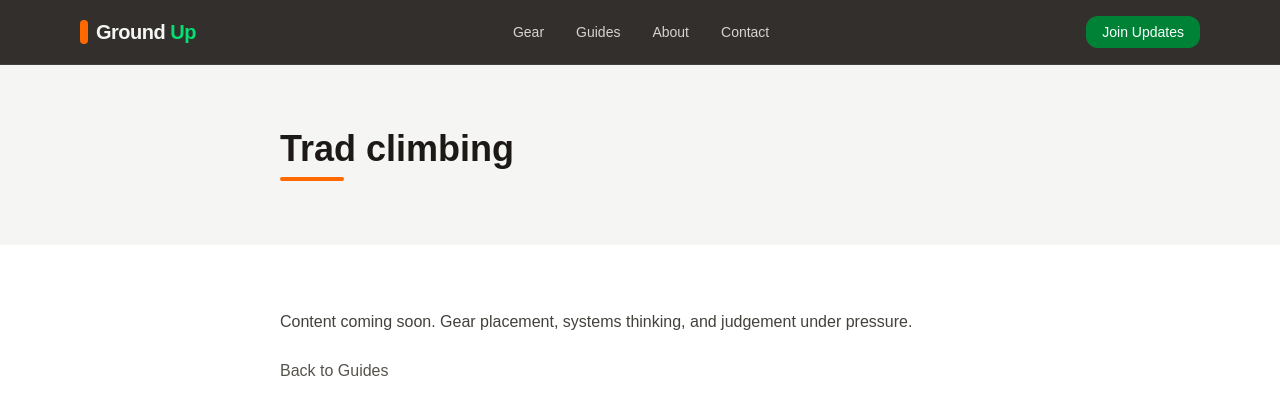
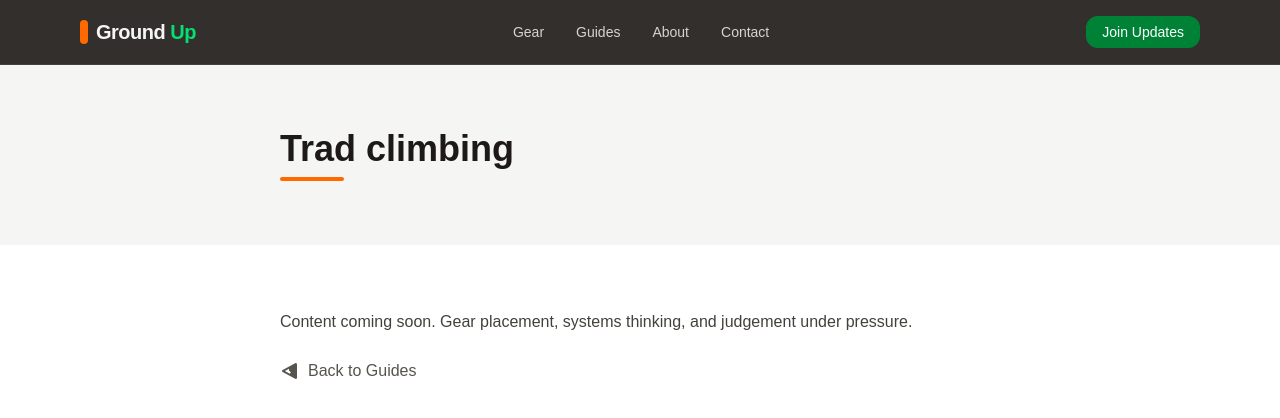
Before and after one commit to beta86/climbing-platform, a Next.js app: page /guides/trad in a window 1280 px wide. Shown: the top 418 px of the page. Built offline with nearby package versions, Linux system fonts and the light colour scheme.

Commit message:
Add back component and mountain icon

```diff
--- a/app/gear/[discipline]/page.tsx
+++ b/app/gear/[discipline]/page.tsx
@@ -1,5 +1,5 @@
-import Link from "next/link";
 import { notFound } from "next/navigation";
+import BackNavLink from "@/components/BackNavLink";
 import KitList from "@/components/KitList";
 import PageLayout from "@/components/PageLayout";
 import PageSection from "@/components/PageSection";
@@ -28,12 +28,7 @@ export default async function GearDisciplinePage({ params }: Props) {
     <PageLayout title={title}>
       <PageSection bg="white">
         <KitList type={discipline} showHeading={false} />
-        <Link
-          href="/gear"
-          className="inline-block mt-6 text-base text-stone-600 hover:text-orange-600 transition-colors duration-150"
-        >
-          Back to Climbing Gear
-        </Link>
+        <BackNavLink href="/gear">Back to Climbing Gear</BackNavLink>
       </PageSection>
     </PageLayout>
   );
--- a/app/guides/indoor/introduction/page.tsx
+++ b/app/guides/indoor/introduction/page.tsx
@@ -1,5 +1,6 @@
 import type { Metadata } from "next";
 import Link from "next/link";
+import BackNavLink from "@/components/BackNavLink";
 import FrostedPanel from "@/components/FrostedPanel";
 
 export const metadata: Metadata = {
@@ -283,12 +284,9 @@ export default function IndoorIntroductionGuidePage() {
           </div>
 
           <div className="mt-8">
-            <Link
-              href="/guides/indoor"
-              className="inline-block mt-6 text-base text-stone-600 hover:text-orange-600 transition-colors duration-150"
-            >
+            <BackNavLink href="/guides/indoor">
               Back to Indoor Foundations
-            </Link>
+            </BackNavLink>
           </div>
         </article>
       </main>
--- a/app/guides/indoor/page.tsx
+++ b/app/guides/indoor/page.tsx
@@ -1,5 +1,6 @@
 import type { Metadata } from "next";
 import Link from "next/link";
+import BackNavLink from "@/components/BackNavLink";
 import FrostedPanel from "@/components/FrostedPanel";
 
 export const metadata: Metadata = {
@@ -102,12 +103,7 @@ export default function GuidesIndoorPage() {
               ))}
             </ol>
             <div className="pt-4 pb-6">
-              <Link
-                href="/guides"
-                className="inline-block mt-6 text-base text-stone-600 hover:text-orange-600 transition-colors duration-150"
-              >
-                Back to Guides
-              </Link>
+              <BackNavLink href="/guides">Back to Guides</BackNavLink>
             </div>
           </FrostedPanel>
         </div>
--- a/app/guides/outdoor/introduction/page.tsx
+++ b/app/guides/outdoor/introduction/page.tsx
@@ -1,4 +1,5 @@
 import Link from "next/link";
+import BackNavLink from "@/components/BackNavLink";
 import FrostedPanel from "@/components/FrostedPanel";
 
 export default function OutdoorIntroductionGuidePage() {
@@ -217,12 +218,9 @@ export default function OutdoorIntroductionGuidePage() {
           </div>
 
           <div className="mt-8">
-            <Link
-              href="/guides/outdoor"
-              className="inline-block mt-6 text-base text-stone-600 hover:text-orange-600 transition-colors duration-150"
-            >
+            <BackNavLink href="/guides/outdoor">
               Back to Outdoor Sport
-            </Link>
+            </BackNavLink>
           </div>
         </article>
       </main>
--- a/app/guides/outdoor/page.tsx
+++ b/app/guides/outdoor/page.tsx
@@ -1,4 +1,5 @@
 import Link from "next/link";
+import BackNavLink from "@/components/BackNavLink";
 import FrostedPanel from "@/components/FrostedPanel";
 
 const guides = [
@@ -78,12 +79,7 @@ export default function GuidesOutdoorPage() {
                 ))}
               </ol>
               <div className="pt-4 pb-6">
-                <Link
-                  href="/guides"
-                  className="inline-block mt-6 text-base text-stone-600 hover:text-orange-600 transition-colors duration-150"
-                >
-                  Back to Guides
-                </Link>
+                <BackNavLink href="/guides">Back to Guides</BackNavLink>
               </div>
             </FrostedPanel>
           </div>
--- a/app/guides/trad/page.tsx
+++ b/app/guides/trad/page.tsx
@@ -1,4 +1,4 @@
-import Link from "next/link";
+import BackNavLink from "@/components/BackNavLink";
 import PageLayout from "@/components/PageLayout";
 import PageSection from "@/components/PageSection";
 
@@ -10,12 +10,7 @@ export default function GuidesTradPage() {
           Content coming soon. Gear placement, systems thinking, and judgement
           under pressure.
         </p>
-        <Link
-          href="/guides"
-          className="inline-block mt-6 text-base text-stone-600 hover:text-orange-600 transition-colors duration-150"
-        >
-          Back to Guides
-        </Link>
+        <BackNavLink href="/guides">Back to Guides</BackNavLink>
       </PageSection>
     </PageLayout>
   );
--- /dev/null
+++ b/components/BackNavLink.tsx
@@ -0,0 +1,27 @@
+import Link from "next/link";
+import { FontAwesomeIcon } from "@fortawesome/react-fontawesome";
+import { faMountain } from "@fortawesome/free-solid-svg-icons";
+
+type Props = {
+  href: string;
+  className?: string;
+  children?: React.ReactNode;
+};
+
+export default function BackNavLink({ href, className, children }: Props) {
+  const baseClassName =
+    "inline-flex items-center mt-6 text-base text-stone-600 hover:text-orange-600 transition-colors duration-150";
+
+  return (
+    <Link
+      href={href}
+      className={className ? `${baseClassName} ${className}` : baseClassName}
+    >
+      <FontAwesomeIcon
+        icon={faMountain}
+        className="mr-2 inline-block size-4 -rotate-90 shrink-0 align-middle"
+      />
+      {children ?? "Back"}
+    </Link>
+  );
+}
```
